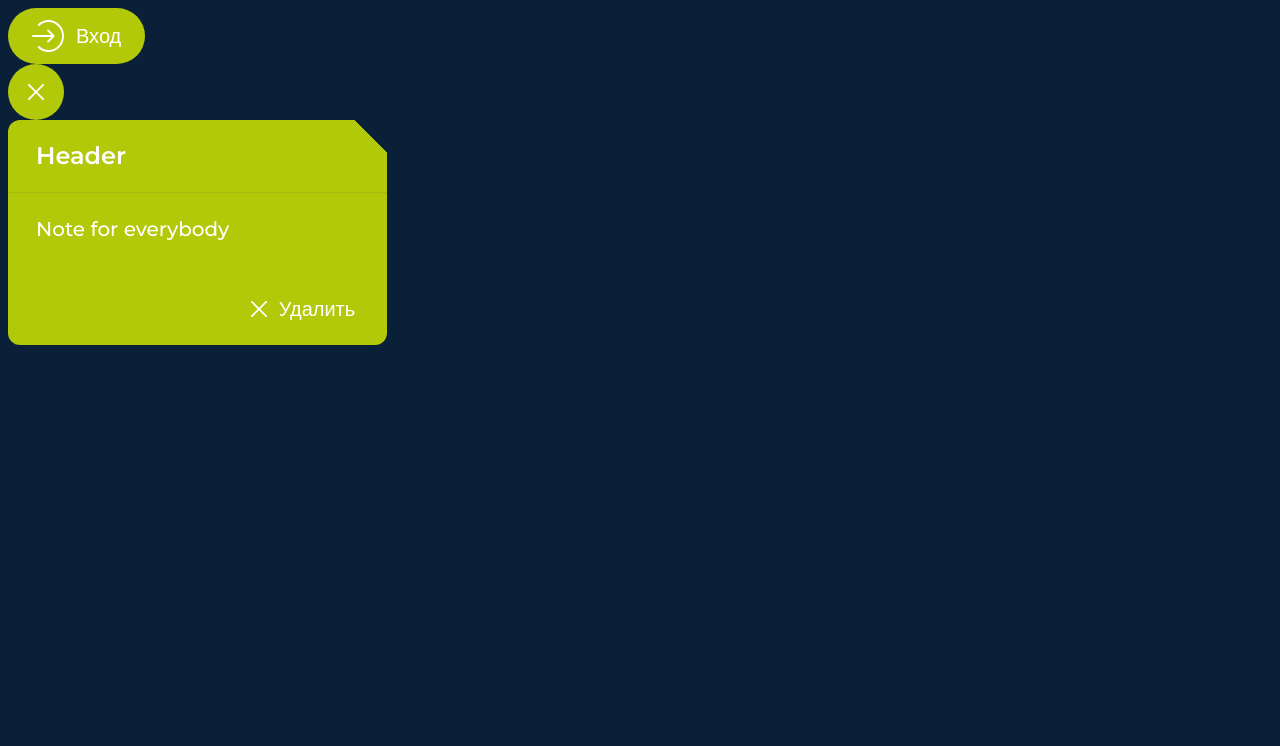
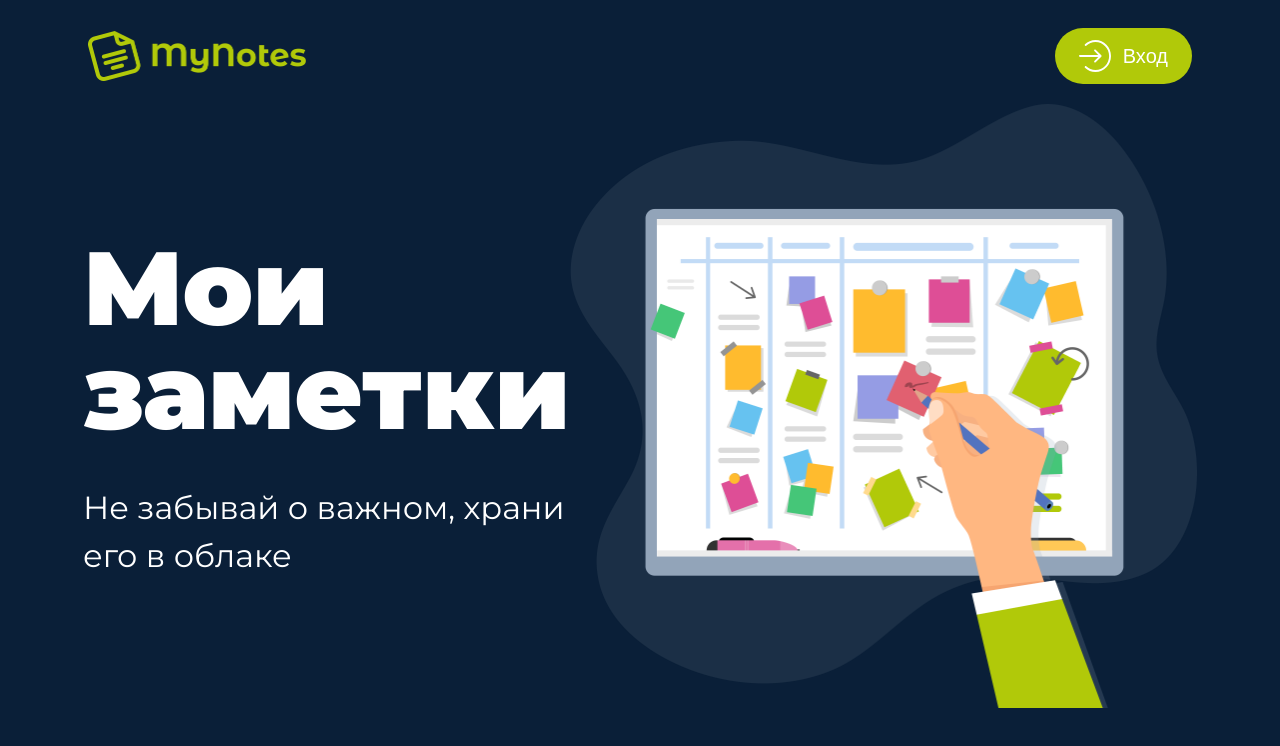
Before and after one commit to MaratSalakh/test_notes, a Vue app: page / in a window 1280 px wide. Shown: the top 746 px of the page. Built offline with nearby package versions, Linux system fonts and the light colour scheme.

Commit message:
change App

```diff
--- a/src/App.vue
+++ b/src/App.vue
@@ -1,14 +1,45 @@
 <script setup lang="ts">
 import ButtonUI from "./components/ButtonUI.vue";
 import NoteUI from "./components/NoteUI.vue";
+import MenuUI from "./components/MenuUI.vue";
 </script>
 
 <template>
-  <ButtonUI icon="next" variant="basic">Вход</ButtonUI>
-
-  <ButtonUI icon="close" variant="rounded"></ButtonUI>
-
-  <NoteUI header="Header">Note for everybody</NoteUI>
+  <div class="mainBlock">
+    <MenuUI></MenuUI>
+    <div class="workArea">
+      <div class="contentBlock">
+        <h1>Мои заметки</h1>
+        <h3>Не забывай о важном, храни его в облаке</h3>
+      </div>
+      <div>
+        <img
+          width="627"
+          height="604"
+          src="./assets/mainPicture.png"
+          alt="notes img"
+        />
+      </div>
+    </div>
+  </div>
 </template>
 
-<style scoped></style>
+<style scoped>
+.mainBlock {
+  max-height: 100vh;
+  max-width: 100vw;
+}
+.contentBlock {
+  display: flex;
+  flex-direction: column;
+  justify-content: start;
+  align-items: start;
+  row-gap: 40px;
+}
+.workArea {
+  display: flex;
+  justify-content: center;
+  align-items: center;
+  margin-inline: 80px;
+}
+</style>
```
